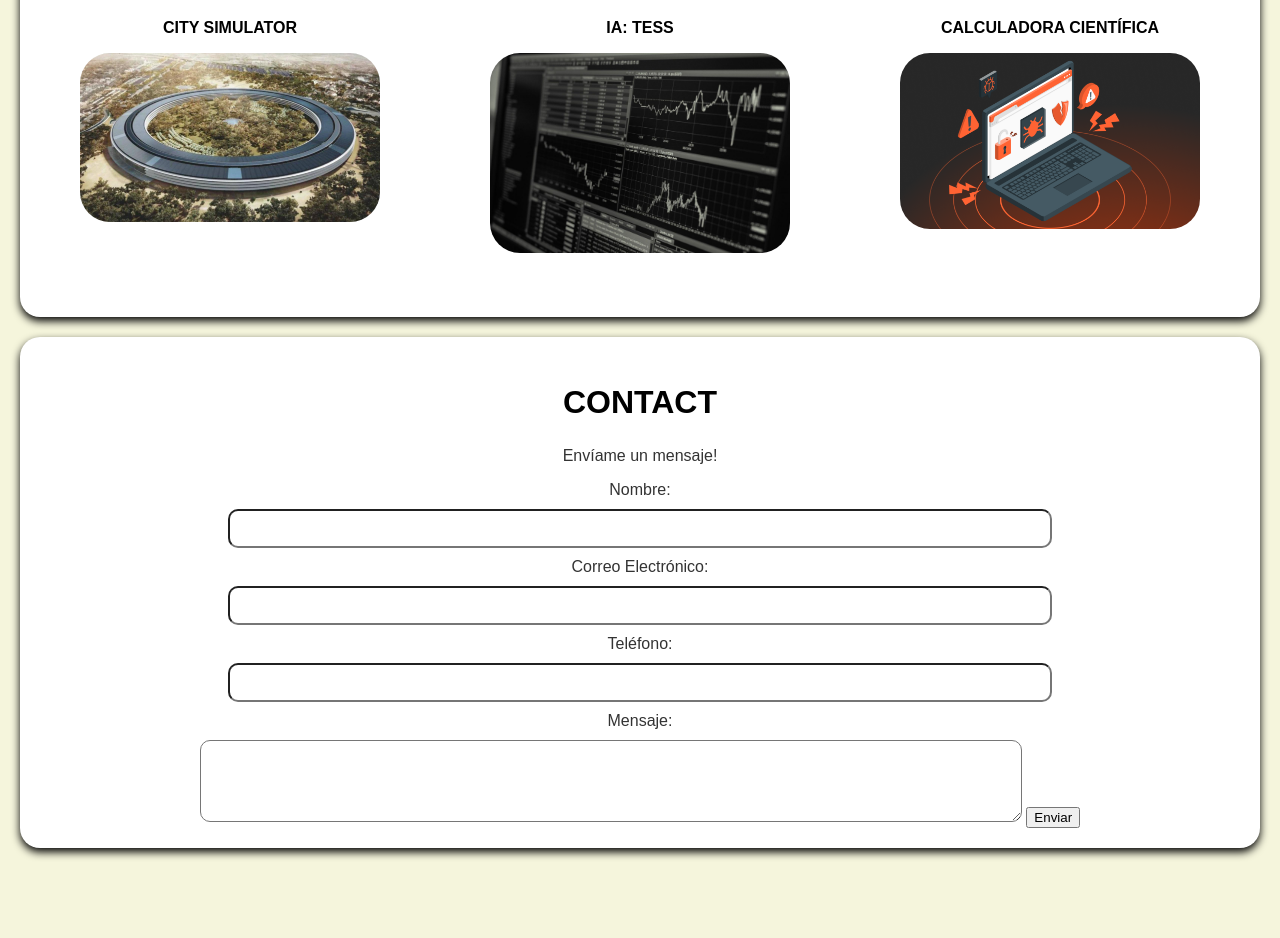
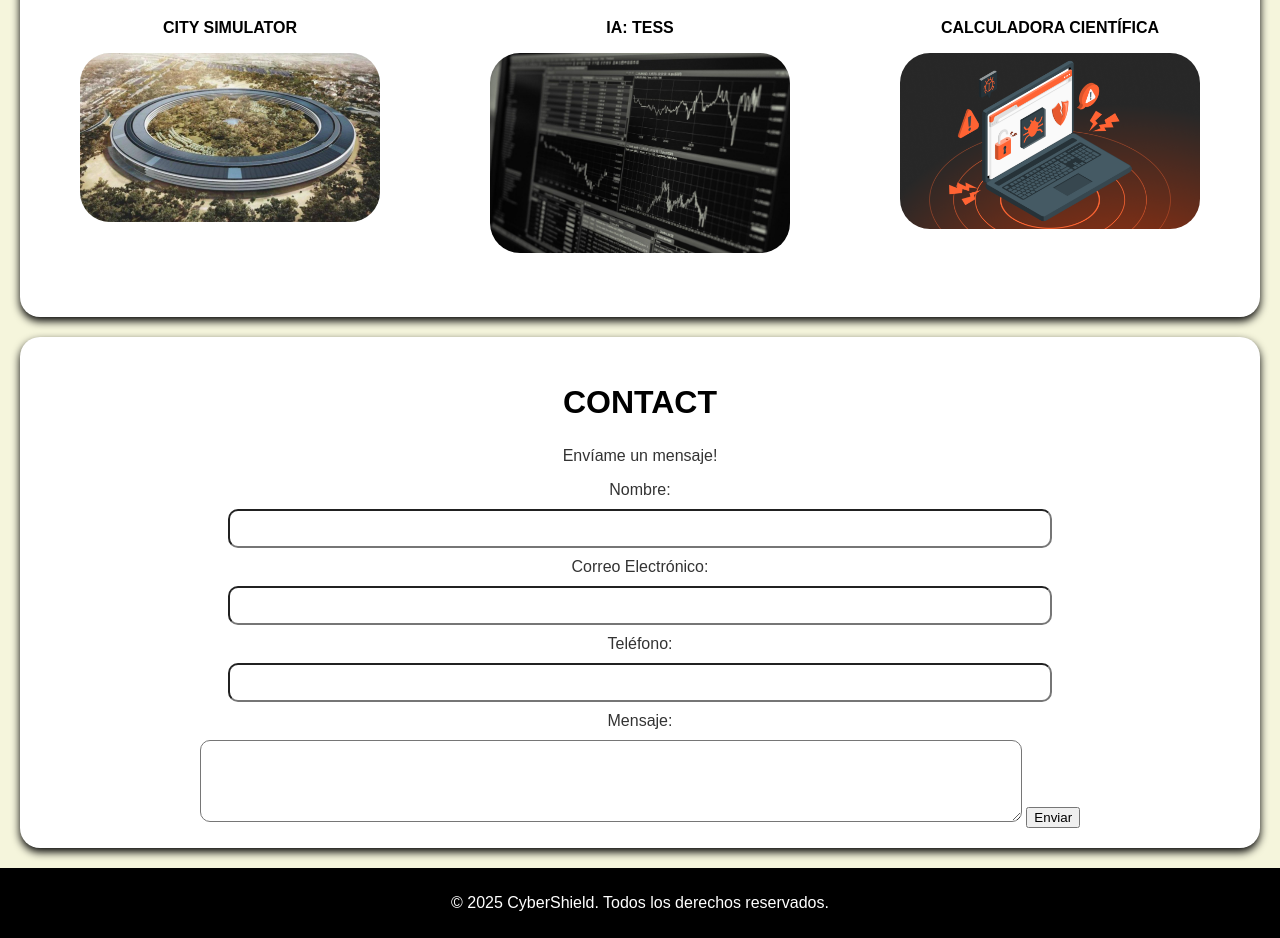
Before and after one commit to Carlitoos05/ejercicio_1, a plain HTML site: page index.html in a window 1280 px wide. Shown: the part 619-1557 px from the top of the page. Before the commit the page ends 1487 px from the top, so only its background shows below. Drawn offline with Linux system fonts and the light colour scheme.

Commit message:
He añadido el apartado de footer

```diff
--- a/index.html
+++ b/index.html
@@ -68,6 +68,11 @@
     </section>
 
 
+    <footer>
+        <p>&copy; 2025 CyberShield. Todos los derechos reservados.</p>
+    </footer>
+
+
 
 </body>
 </html>
--- a/style.css
+++ b/style.css
@@ -119,3 +119,13 @@ header{
     border-radius: 10px;
     width: 800px;
 }
+
+footer{
+    background-color: black;
+    color: #fff;
+    padding: 10px
+}
+
+footer p{
+    text-align: center;
+}
```
